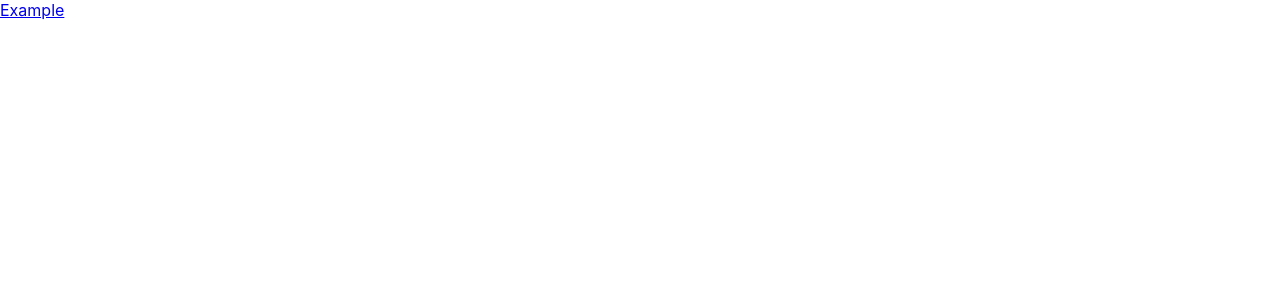
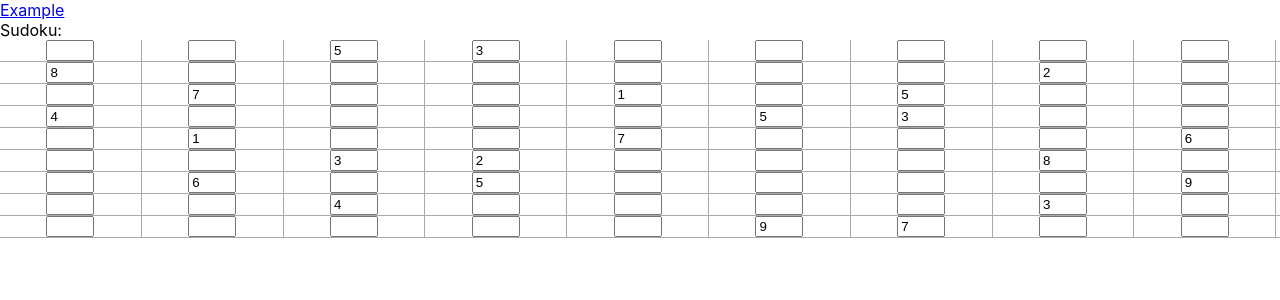
Before and after one commit to xu-jerry/LAHacks2023, a React (Create React App) app: page /games in a window 1280 px wide. Before the commit this address had no page. Shown: the top 300 px of the page. Built offline with nearby package versions, Linux system fonts and the light colour scheme.

Commit message:
sudoku outline done

```diff
--- a/src/App.js
+++ b/src/App.js
@@ -1,7 +1,7 @@
 import { React } from 'react';
 import { Routes, Route } from 'react-router-dom';
 import {
-  Example,
+  Example, Games,
 } from './pages';
 import NavBar from './components/NavBar';
 
@@ -14,6 +14,7 @@ function App() {
           <Routes>
             <Route path="/" element={(<Example />)} />
             <Route path="/example" element={(<Example />)} />
+            <Route path="/games" element={(<Games />)} />
           </Routes>
         </div>
       </div>
--- /dev/null
+++ b/src/components/Sudoku.jsx
@@ -0,0 +1,60 @@
+import React, { useState } from 'react';
+import styles from '../styles/Sudoku.module.css';
+
+// Define the initial state of the game board
+const initialBoard = [
+  [null, null, 5, 3, null, null, null, null, null],
+  [8, null, null, null, null, null, null, 2, null],
+  [null, 7, null, null, 1, null, 5, null, null],
+  [4, null, null, null, null, 5, 3, null, null],
+  [null, 1, null, null, 7, null, null, null, 6],
+  [null, null, 3, 2, null, null, null, 8, null],
+  [null, 6, null, 5, null, null, null, null, 9],
+  [null, null, 4, null, null, null, null, 3, null],
+  [null, null, null, null, null, 9, 7, null, null],
+];
+
+// Define the Sudoku component
+function Sudoku() {
+  // Set up state for the game board
+  const [board, setBoard] = useState(initialBoard);
+
+  // Define the render function for each cell in the game board
+  function renderCell(row, col) {
+    // Define the function to handle changes to a cell's value
+    function handleCellChange(r, c, value) {
+      const newBoard = [...board];
+      newBoard[r][c] = value ? Number(value) : null;
+      setBoard(newBoard);
+    }
+
+    const value = board[row][col];
+    return (
+      <input
+        type="number"
+        min="1"
+        max="9"
+        value={value || ''}
+        onChange={(e) => handleCellChange(row, col, e.target.value)}
+      />
+    );
+  }
+
+  // Render the game board
+  return (
+    <div className={styles.sudoku}>
+      {board.map((row, rowIndex) => (
+        <div className={styles.sudoku_row}>
+          {row.map((cell, colIndex) => (
+            <div className={styles.sudoku_cell}>
+              {renderCell(rowIndex, colIndex)}
+            </div>
+          ))}
+          <br />
+        </div>
+      ))}
+    </div>
+  );
+}
+
+export default Sudoku;
--- /dev/null
+++ b/src/pages/Games.jsx
@@ -0,0 +1,14 @@
+import React from 'react';
+import Sudoku from '../components/Sudoku';
+
+function Games() {
+  return (
+    <div>
+      Sudoku:
+      {' '}
+      <Sudoku />
+    </div>
+  );
+}
+
+export default Games;
--- a/src/pages/index.jsx
+++ b/src/pages/index.jsx
@@ -1,6 +1,7 @@
 /* eslint-disable */
 import Example from './Example';
+import Games from './Games';
 
 export {
-  Example,
+  Example, Games
 };
--- /dev/null
+++ b/src/styles/Sudoku.module.css
@@ -0,0 +1,63 @@
+.sudoku_board {
+  display: flex;
+  flex-wrap: wrap;
+  width: 450px;
+  height: 450px;
+  background-color: #ddd;
+  padding: 5px;
+  border-radius: 5px;
+}
+
+.sudoku_row {
+  display: flex;
+  flex-wrap: wrap;
+  width: 100%;
+  height: calc(100% / 9);
+  border-bottom: 1px solid #aaa;
+}
+
+.sudoku_cell {
+  display: flex;
+  align-items: center;
+  justify-content: center;
+  font-size: 24px;
+  font-weight: bold;
+  width: calc(99% / 9);
+  height: 100%;
+  background-color: #fff;
+  border-right: 1px solid #aaa;
+}
+
+.sudoku_cell:last-child {
+  border-right: none;
+}
+
+.sudoku_cell.is-given {
+  background-color: #f9f9f9;
+  border-color: #bbb;
+}
+
+.sudoku_cell.is-selected {
+  background-color: #f0f0f0;
+}
+
+.sudoku_cell.is-invalid {
+  color: #f00;
+}
+
+.sudoku_cell.is-filled::before {
+  content: "";
+  display: block;
+  width: 8px;
+  height: 8px;
+  border-radius: 50%;
+  background-color: #000;
+}
+
+.sudoku_cell.is-filled.is-given::before {
+  background-color: #aaa;
+}
+
+.sudoku_cell.is-filled.is-invalid::before {
+  background-color: #f00;
+}
```
